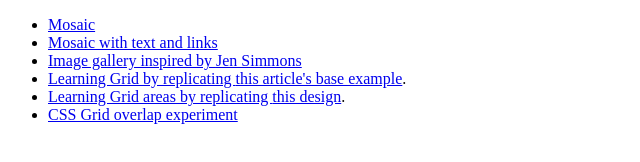
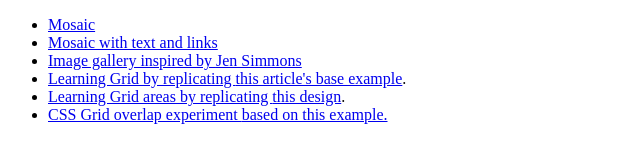
Before and after one commit to AlexMayol/css-grid-playground, a website: page src/index.html in a window 1280 px wide. Shown: the whole page, without its empty margins (0-640 px from the left). Drawn offline with Linux system fonts and the light colour scheme.

Commit message:
overlap link fixed

```diff
--- a/src/index.html
+++ b/src/index.html
@@ -37,7 +37,7 @@
           <a href="https://dribbble.com/shots/4316958-Organic-Juicy-Co-Landing-Page" target="_blank">this design</a>.</a>
       </li>
       <li>
-        <a href="overlap.html">CSS Grid overlap experiment</a>
+        <a href="overlap.html">CSS Grid overlap experiment <a href="https://www.youtube.com/watch?v=EashgVqboWo">based on this example.</a></a>
       </li>
     </ul>
   </main>
```
